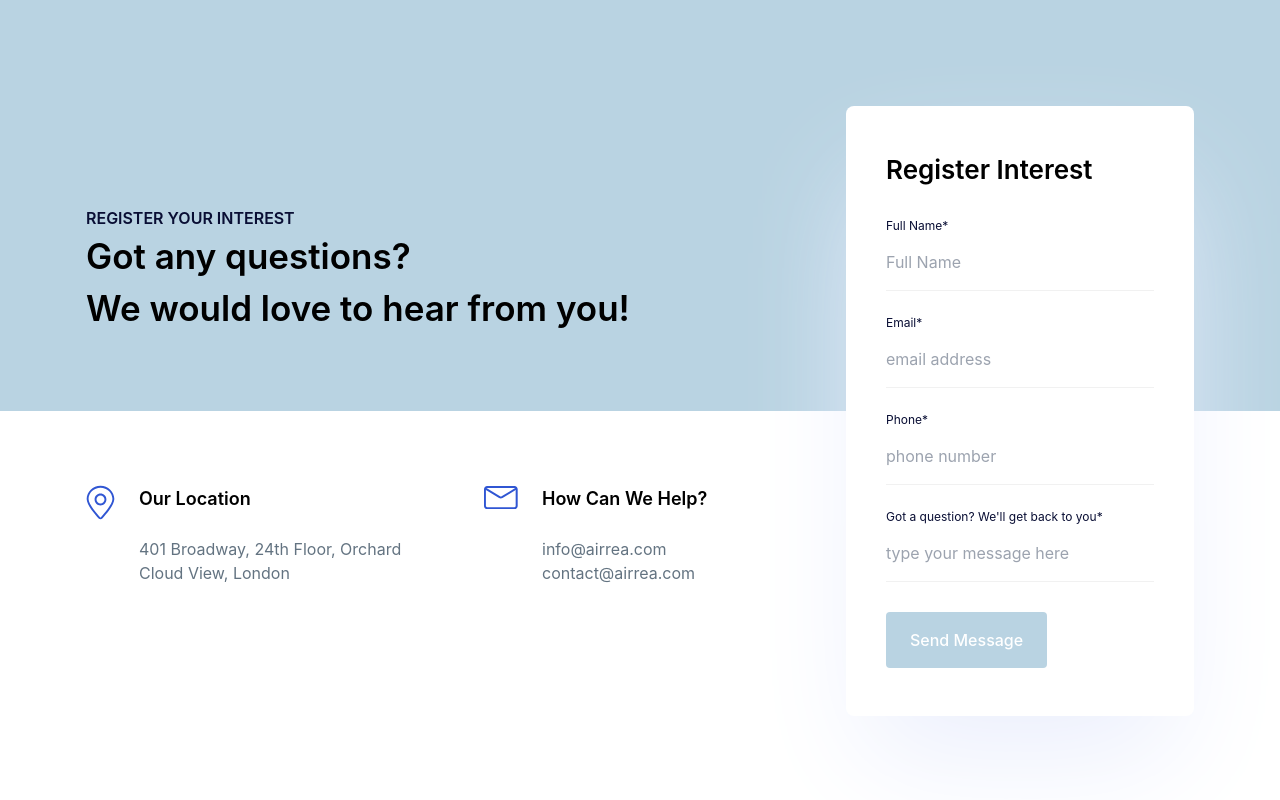
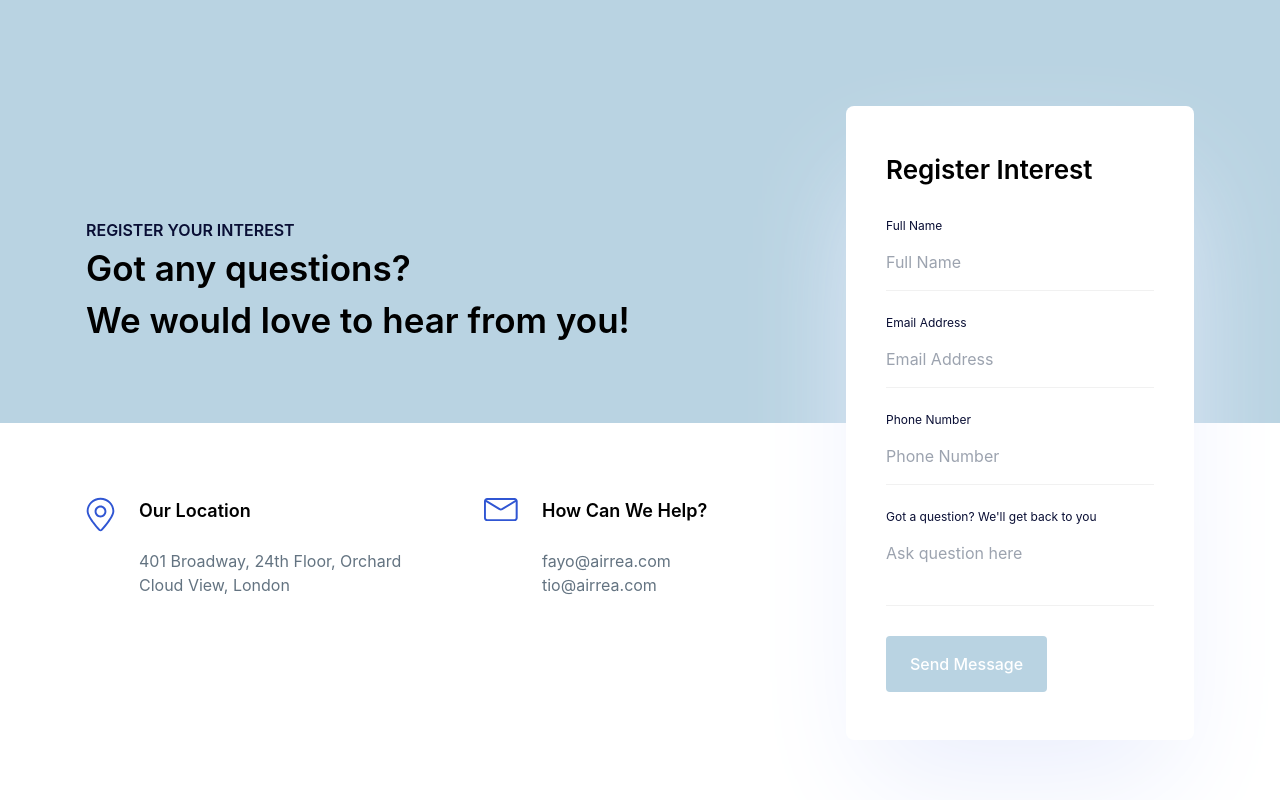
Before and after one commit to airrea/react-airrea, a React (Create React App) app: page / in a window 1280 px wide. Shown: the part 5067-5867 px from the top of the page. Built offline with nearby package versions, Linux system fonts and the light colour scheme.

Commit message:
Adding form validation

```diff
--- a/package.json
+++ b/package.json
@@ -13,12 +13,15 @@
     "cors": "^2.8.5",
     "dotenv": "^16.3.1",
     "express": "^4.18.2",
+    "framer-motion": "^10.12.18",
     "gh-pages": "^5.0.0",
     "mailtrap": "^3.1.1",
     "mongodb": "^5.2.0",
     "nodemailer": "^6.9.3",
     "react": "^18.2.0",
     "react-dom": "^18.2.0",
+    "react-hook-form": "^7.45.1",
+    "react-icons": "^4.10.1",
     "react-router-dom": "^6.10.0",
     "react-scripts": "5.0.1",
     "web-vitals": "^2.1.4",
--- a/src/App.js
+++ b/src/App.js
@@ -6,10 +6,9 @@ import {
   RouterProvider,
 } from "react-router-dom";
 
-import LandingPage
- from './Components/LandingPage';
- import Timeline from './Components/Timeline';
+import LandingPage from './Components/LandingPage';
  import Home from './Components/Home';
+
 const router = createBrowserRouter([
   {
     path:'/',
@@ -17,10 +16,11 @@ const router = createBrowserRouter([
     children:[{
       index: true,
       element: <Home />
-    },{
-      path:'timeline',
-      element:<Timeline />
-    }]
+    },]
+    //   {
+    //   path:'timeline',
+    //   element:<Timeline />
+    // }]
 
   },
 
--- a/src/Components/Contact.js
+++ b/src/Components/Contact.js
@@ -1,16 +1,23 @@
 import React,{useState} from 'react';
 import axios from 'axios';
+import {Input} from "./Input";
+import {
+  email_validation,
+  message_validation,
+  name_validation,
+  num_validation
+} from "../utils/inputValidations";
+import {BsFillCheckSquareFill} from "react-icons/bs";
+import {FormProvider, useForm} from "react-hook-form";
 
 const Contact = () => {
-  const [name, setName] = useState("");
-  const [email, setEmail] = useState("");
-  const [phone, setPhone]= useState("");
-  const [message, setMessage] = useState("");
 
+  const methods = useForm()
+  const [success, setSuccess] = useState(false)
 
-  const registerInterest =async (event) =>{
-    event.preventDefault();
+  const registerInterest = methods.handleSubmit(async data =>{
 
+    const {name,email,phone,message} = data
     try{
       await axios.post('http://localhost:4000/register-interest', {
         name,
@@ -18,16 +25,14 @@ const Contact = () => {
         phone,
         message
       }).then(()=> {
-        setName("");
-        setEmail("");
-        setPhone("");
-        setMessage("");
+        methods.reset()
+        setSuccess(true);
       });
 
     } catch(error) {
       console.log(error.message)
     }
-  }
+  })
 
 
   return (
@@ -88,9 +93,9 @@ const Contact = () => {
                 </div>
                 <div>
                   <h5 className="mb-6 text-lg font-semibold">How Can We Help?</h5>
-                  <p className="text-base text-body-color">info@airrea.com</p>
+                  <p className="text-base text-body-color">fayo@airrea.com</p>
                   <p className="text-base text-body-color">
-                    contact@airrea.com
+                    tio@airrea.com
                   </p>
                 </div>
               </div>
@@ -105,62 +110,24 @@ const Contact = () => {
             <h3 className="mb-8 text-2xl font-semibold md:text-[26px]">
               Register Interest
             </h3>
-            <form>
-              <div className="mb-6">
-                <label htmlFor="fullName" className="block text-xs text-dark"
-                  >Full Name*</label
+            <FormProvider{...methods}>
+              <form
+                  onSubmit={e => e.preventDefault()}
+                  noValidate
+                  autoComplete="off"
               >
-                <input
-                  type="text"
-                  name="fullName"
-                  onChange={({target}) => setName(target.value)}
-                  placeholder="Full Name"
-                  className="w-full border-0 border-b border-[#f1f1f1] py-4 focus:border-primary focus:outline-none"
-                  required
-                />
-              </div>
-              <div className="mb-6">
-                <label htmlFor="phone" className="block text-xs text-dark"
-                  >Email*</label
-                >
-                <input
-                required
-                  type="email"
-                  name="email"
-                  onChange={({target}) => setEmail(target.value)}
-                  placeholder="email address"
-                  className="w-full border-0 border-b border-[#f1f1f1] py-4 focus:border-primary focus:outline-none"
-                />
-              </div>
-
-              <div className="mb-6">
-                <label htmlFor="email" className="block text-xs text-dark"
-                  >Phone*</label
-                >
-                <input
-
-                  type="text"
-                  name="phone"
-                  onChange ={({target}) => setPhone(target.value)}
-                  placeholder="phone number"
-                  className="w-full border-0 border-b border-[#f1f1f1] py-4 focus:border-primary focus:outline-none"
-                />
-              </div>
-
-
-              <div className="mb-6">
-                <label htmlFor="message" className="block text-xs text-dark"
-                  >Got a question? We'll get back to you*</label
-                >
-                <textarea
-                onChange={({target}) => setMessage(target.value)}
-                  name="message"
-                  rows="1"
-                  placeholder="type your message here"
-                  className="w-full resize-none border-0 border-b border-[#f1f1f1] py-4 focus:border-primary focus:outline-none"
-                ></textarea>
+                  <div >
+                    <Input{...name_validation}/>
+                    <Input{...email_validation}/>
+                    <Input{...num_validation}/>
+                    <Input{...message_validation}/>
                   </div>
                   <div className="mb-0">
+                    {success && (
+                        <p className="flex items-center gap-1 mb-5 font-semibold text-green-500">
+                          <BsFillCheckSquareFill /> Successfully Submitted
+                        </p>
+                    )}
                     <button
                         onClick={registerInterest}
                         type="submit"
@@ -170,6 +137,7 @@ const Contact = () => {
                     </button>
                   </div>
               </form>
+            </FormProvider>
           </div>
         </div>
       </div>
--- a/src/Components/Home.js
+++ b/src/Components/Home.js
@@ -1,5 +1,4 @@
 import React from 'react'
-// {useEffect} from 'react'
 import Hero from './Hero'
 import Features from './Features'
 import About from './About'
@@ -44,8 +43,6 @@ const Home = () => {
     {/* faq section end  */}
     {/* contact section start */}
     <Contact />
-    {/* contact section end  */}
-
 
     </>
   )
--- /dev/null
+++ b/src/Components/Input.js
@@ -0,0 +1,68 @@
+import React from "react";
+import {useFormContext} from "react-hook-form";
+// import cn from 'classnames'
+
+import {findInputError} from '../utils/findInputError'
+import {isFormInvalid} from '../utils/isFormInvalid'
+import {AnimatePresence, motion} from 'framer-motion'
+import { MdError } from 'react-icons/md'
+
+export const Input = ({ label, type, id, placeholder, name, validation, multiline }) => {
+    const { register, formState:{ errors }, } = useFormContext()
+
+    const inputError = findInputError(errors, name)
+    const isInvalid = isFormInvalid(inputError)
+
+    return(
+        <div className = "mb-6">
+            <label htmlFor={id} className= "block text-xs text-dark">
+                {label}
+            </label>
+            <AnimatePresence mode="wait" initial={false}>
+                {isInvalid && (
+                    <InputError
+                        message={inputError.error.message}
+                        key={inputError.error.message}
+                    />
+                )}
+            </AnimatePresence>
+            {multiline ? (
+                <textarea
+                    id={id}
+                    type={type}
+                    className= "w-full resize-none border-0 border-b border-[#f1f1f1] py-4 focus:border-primary focus:outline-none"
+                    placeholder={placeholder}
+                    {...register(name, validation)}
+                ></textarea>
+            ):(
+                <input
+                    id={id}
+                    type={type}
+                    className="w-full border-0 border-b border-[#f1f1f1] py-4 focus:border-primary focus:outline-none"
+                    placeholder={placeholder}
+                    {...register(name, validation)}
+                />
+            )}
+
+        </div>
+    )
+}
+
+const InputError = ({ message }) => {
+    return (
+        <motion.p
+            className="flex items-center gap-1 px-2 font-semibold text-red-500 bg-red-100 rounded-md"
+            {...framer_error}
+        >
+            <MdError />
+            {message}
+        </motion.p>
+    )
+}
+
+const framer_error = {
+    initial: { opacity: 0, y: 10 },
+    animate: { opacity: 1, y: 0 },
+    exit: { opacity: 0, y: 10 },
+    transition: { duration: 0.2 },
+}
--- /dev/null
+++ b/src/utils/findInputError.js
@@ -0,0 +1,8 @@
+export function findInputError(errors, name) {
+    const filtered = Object.keys(errors)
+        .filter(key => key.includes(name))
+        .reduce((cur, key) => {
+            return Object.assign(cur, { error: errors[key] })
+        }, {})
+    return filtered
+}
--- /dev/null
+++ b/src/utils/inputValidations.js
@@ -0,0 +1,68 @@
+export const name_validation = {
+    name: 'name',
+    label: 'Full Name',
+    type: 'text',
+    id: 'name',
+    placeholder: 'Full Name',
+    validation: {
+        required: {
+            value: true,
+            message: 'required',
+        },
+        maxLength: {
+            value: 30,
+            message: '30 characters max',
+        },
+    },
+}
+
+export const message_validation = {
+    name: 'message',
+    label: 'Got a question? We\'ll get back to you',
+    multiline: true,
+    id: 'message',
+    placeholder: 'Ask question here',
+    validation: {
+        required: {
+            value: true,
+            message: 'required',
+        },
+        // maxLength: {
+        //     value: 200,
+        //     message: '200 characters max',
+        // },
+    },
+}
+
+export const num_validation = {
+    name: 'phone',
+    label: 'Phone Number',
+    type: 'phone',
+    id: 'phone',
+    placeholder: 'Phone Number',
+    validation: {
+        required: {
+            value: true,
+            message: 'required',
+        },
+    },
+}
+
+export const email_validation = {
+    name: 'email',
+    label: 'Email Address',
+    type: 'email',
+    id: 'email',
+    placeholder: 'Email Address',
+    validation: {
+        required: {
+            value: true,
+            message: 'required',
+        },
+        pattern: {
+            value:
+                /^(([^<>()[\]\\.,;:\s@"]+(\.[^<>()[\]\\.,;:\s@"]+)*)|(".+"))@((\[[0-9]{1,3}\.[0-9]{1,3}\.[0-9]{1,3}\.[0-9]{1,3}\])|(([a-zA-Z\-0-9]+\.)+[a-zA-Z]{2,}))$/,
+            message: 'not valid',
+        },
+    },
+}
--- /dev/null
+++ b/src/utils/isFormInvalid.js
@@ -0,0 +1,4 @@
+export const isFormInvalid = err => {
+    if (Object.keys(err).length > 0) return true
+    return false
+}
```
Also changed, not shown: src/Server/server.js (+26 -16 lines), 1 other file (tests, documents, lock files or other folders). Lines whose indentation alone changed are shown as unchanged.
